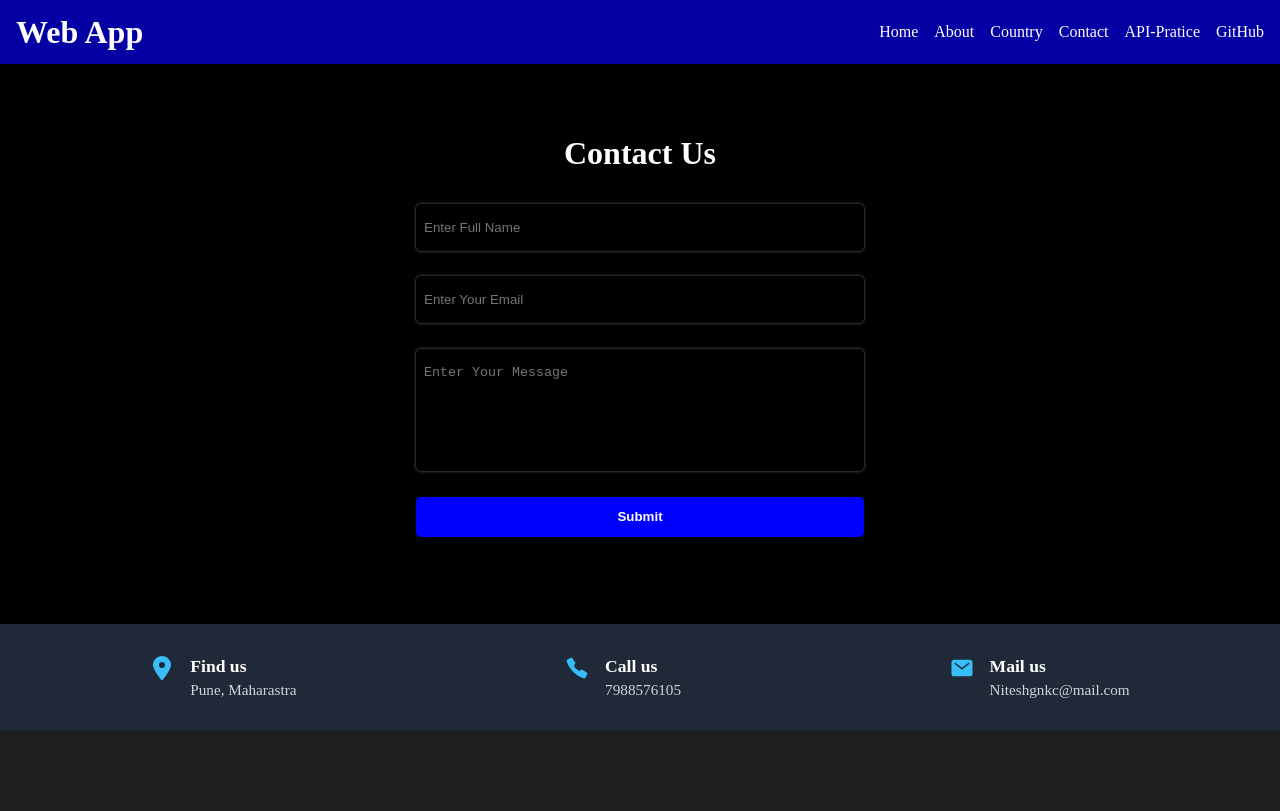
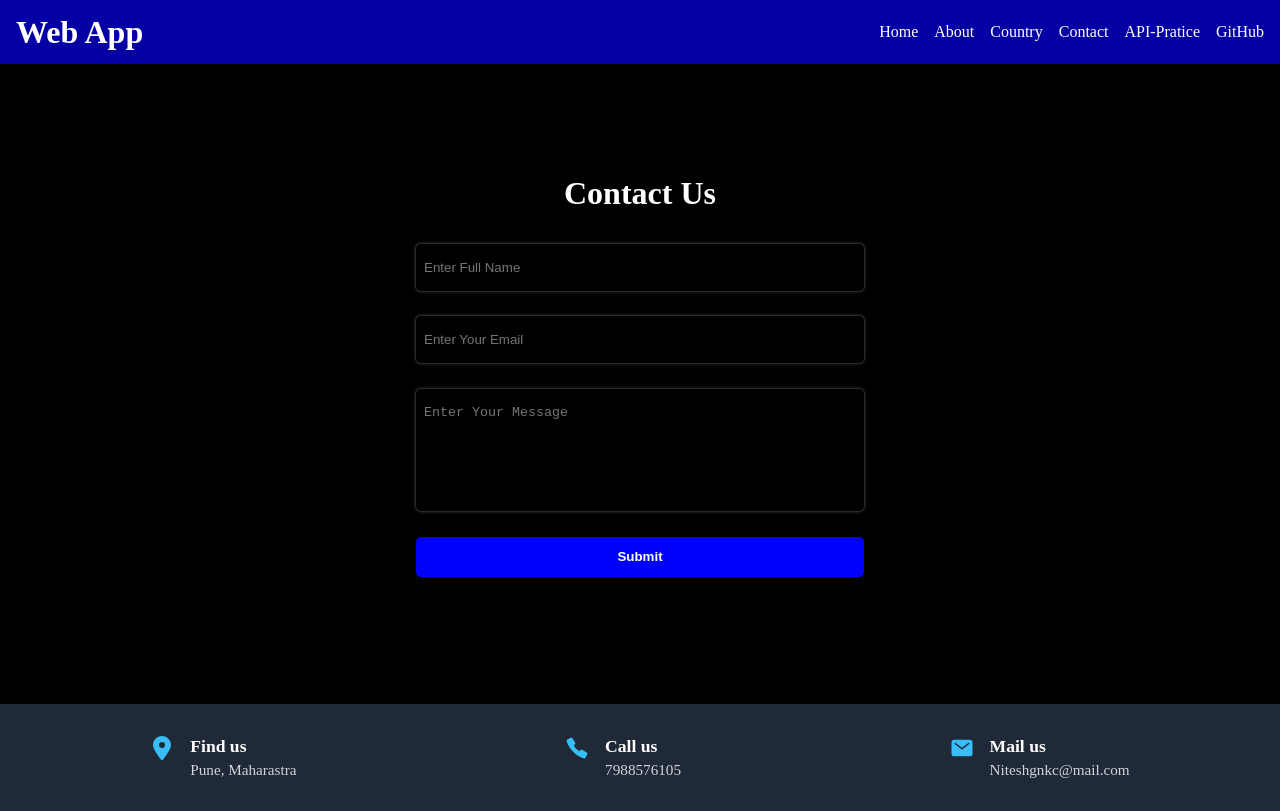
Before and after one commit to Nitesh47kumars/Country, a React (Vite) app: page /contact in a window 1280 px wide. Built offline with nearby package versions, Linux system fonts and the light colour scheme.

Commit message:
Make Contact Page VH Perfect

```diff
--- a/src/Contact/Contact.css
+++ b/src/Contact/Contact.css
@@ -1,5 +1,5 @@
 .contact-container{
-    min-height: 70vh;
+    min-height: 80vh;
     background-color: black;
     color: white;
     display: flex;
```
